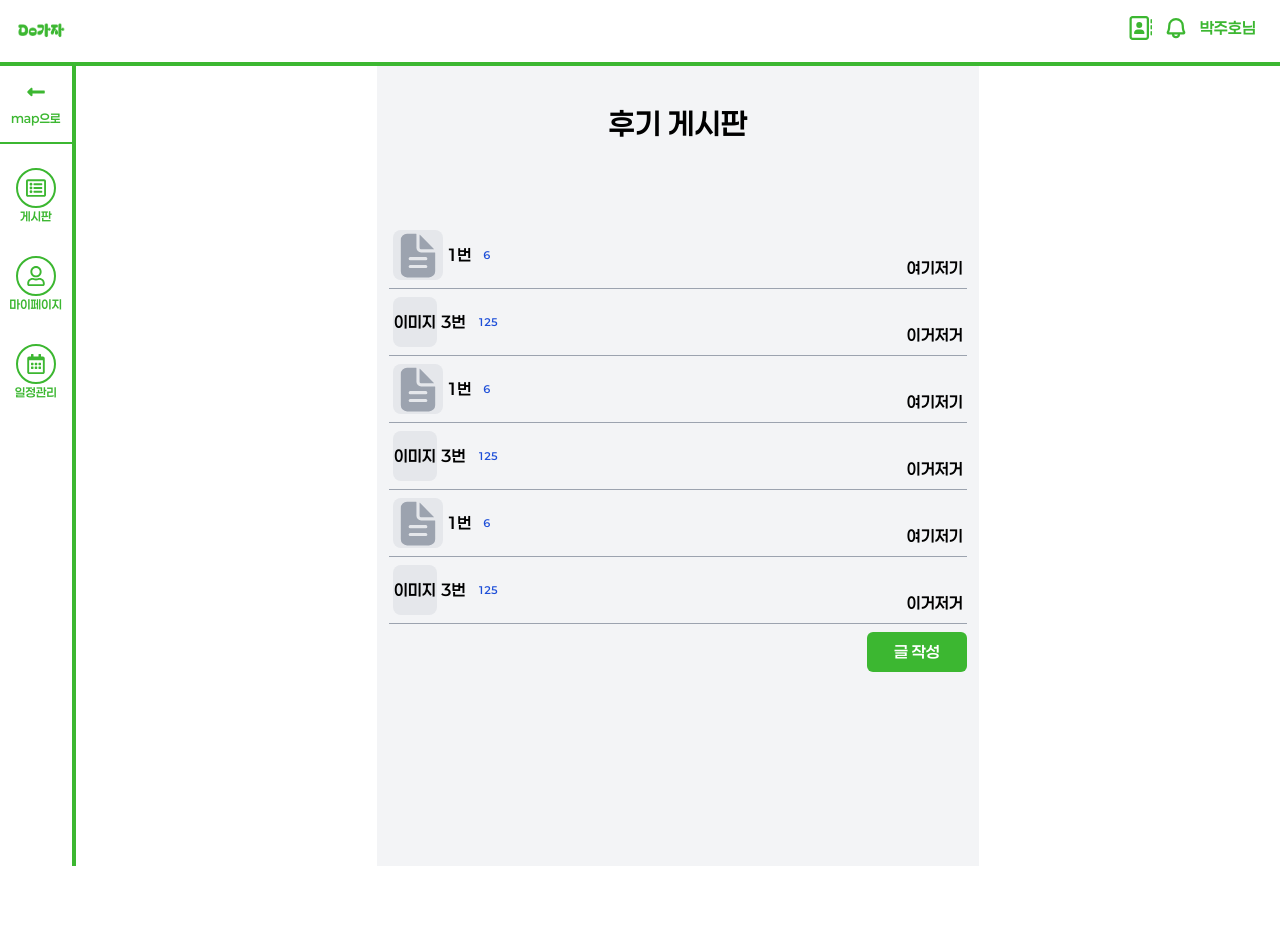
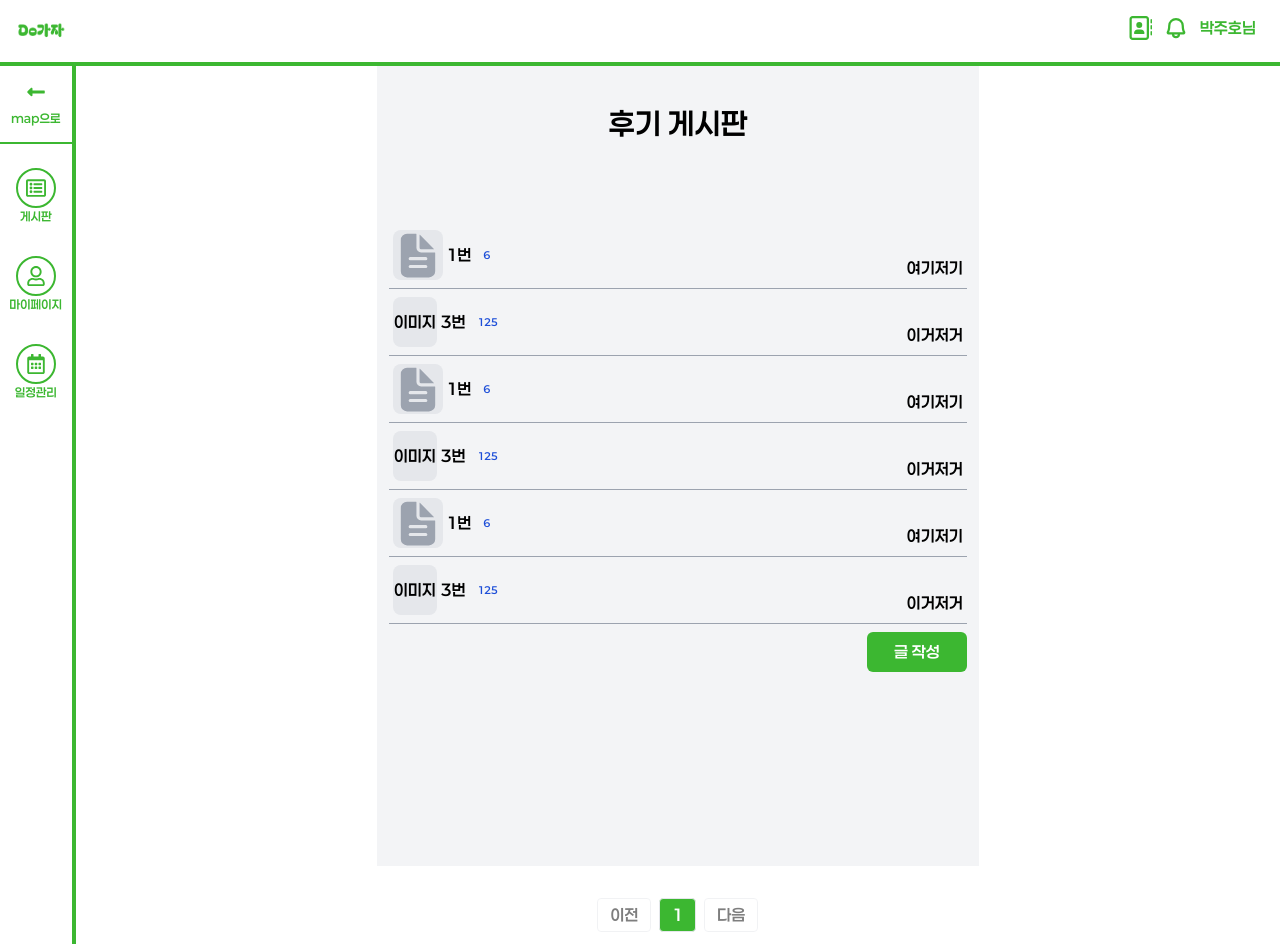
Before and after one commit to seongyu-Kim/dogaja-frontend, a Next.js app: page /board/review in a window 1280 px wide. Before the commit the page ends 866 px from the top, so only its background shows below. Built offline with nearby package versions, Linux system fonts and the light colour scheme; no server answers.

Commit message:
Feat: 페이지네이션 컴포넌트 생성

```diff
--- a/src/app/(route)/board/review/page.tsx
+++ b/src/app/(route)/board/review/page.tsx
@@ -1,4 +1,8 @@
+"use client";
+
+import { useState } from "react";
 import Board from "@/app/components/domain/board/Board";
+import PaginationExample from "@/app/components/common/Pagination";
 
 const testList = [
   // 임시 테스트 리스트
@@ -52,10 +56,31 @@ const testList = [
   },
 ];
 
-export default async function ReviewBoardPage() {
+export default function ReviewBoardPage() {
+  const [currentPage, setCurrentPage] = useState(1);
+  const itemsPerPage = 10;
+
+  const totalPages = Math.ceil(testList.length / itemsPerPage);
+  const indexOfLastItem = currentPage * itemsPerPage;
+  const indexOfFirstItem = indexOfLastItem - itemsPerPage;
+  const currentItems = testList.slice(indexOfFirstItem, indexOfLastItem);
+
+  const handlePageChange = (page: number) => {
+    if (page >= 1 && page <= totalPages) {
+      setCurrentPage(page);
+    }
+  };
+
   return (
-    <div className="flex justify-center">
-      <Board name="후기" list={testList} />
+    <div className="flex flex-col items-center justify-center">
+      <Board name="후기" list={currentItems} />
+      <div className="mt-4">
+        <PaginationExample
+          currentPage={currentPage}
+          totalPages={totalPages}
+          onPageChange={handlePageChange}
+        />
+      </div>
     </div>
   );
 }
--- /dev/null
+++ b/src/app/components/common/Pagination.tsx
@@ -0,0 +1,43 @@
+import React from "react";
+
+interface PaginationProps {
+  currentPage: number;
+  totalPages: number;
+  onPageChange: (page: number) => void;
+}
+
+const PaginationExample: React.FC<PaginationProps> = ({ currentPage, totalPages, onPageChange }) => {
+  return (
+    <div className="flex justify-center mt-4 space-x-2 mb-3">
+      <button
+        onClick={() => onPageChange(currentPage - 1)}
+        disabled={currentPage === 1}
+        className="px-3 py-1 border rounded disabled:opacity-50"
+      >
+        이전
+      </button>
+
+      {Array.from({ length: totalPages }, (_, i) => (
+        <button
+          key={i}
+          onClick={() => onPageChange(i + 1)}
+          className={`px-3 py-1 border rounded ${
+            currentPage === i + 1 ? "bg-mainColor text-white" : ""
+          }`}
+        >
+          {i + 1}
+        </button>
+      ))}
+
+      <button
+        onClick={() => onPageChange(currentPage + 1)}
+        disabled={currentPage === totalPages}
+        className="px-3 py-1 border rounded disabled:opacity-50"
+      >
+        다음
+      </button>
+    </div>
+  );
+};
+
+export default PaginationExample;
```
